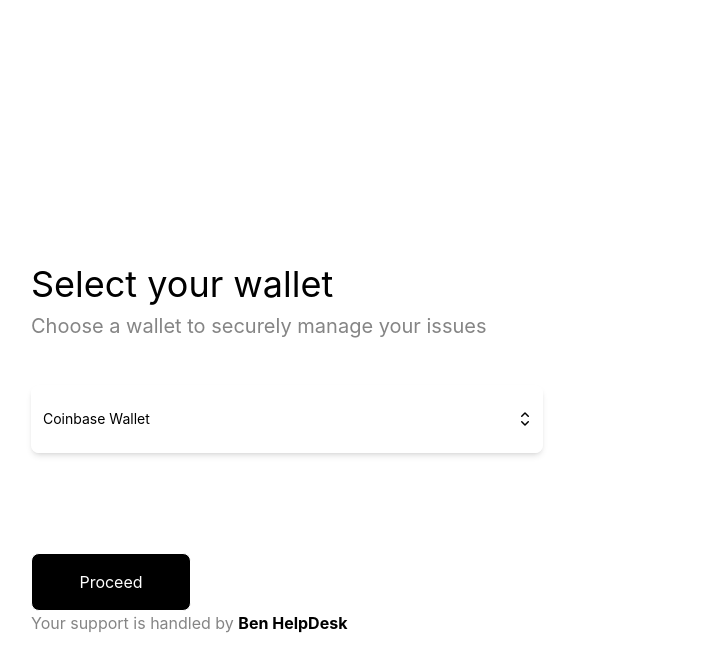
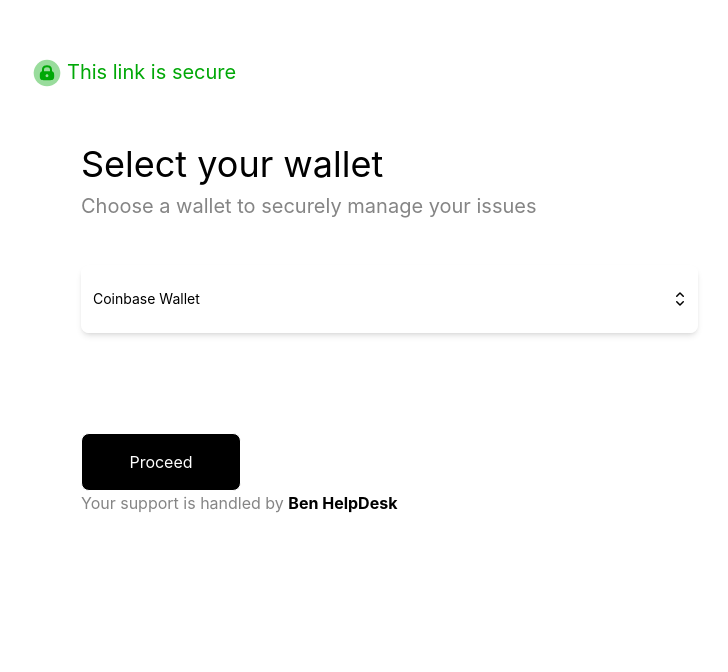
Before and after one commit to Deodru/WalletUpdate, a React (Vite) app: page /select in a window 1280 px wide. Shown: the part 114-786 px from the top of the page, without its empty margins (97-825 px from the left). Built offline with nearby package versions, Linux system fonts and the light colour scheme.

Commit message:
fixed layout issue

```diff
--- a/src/components/LinkStatus.jsx
+++ b/src/components/LinkStatus.jsx
@@ -1,12 +1,13 @@
-import lock from "../assets/icons/lock.svg";
+import lock from "../assets/icons/lock-circle.svg";
 
 export default function LinkStatus({ className }) {
   return (
-    <div className={`color-green flex gap-2 align-center ${className}`}>
-      <span className="">
-        <img src={lock} aria-hidden className="h-6" />
-      </span>
-      <span className="text-green">This link is secure</span>
+    <div
+      className={`absolute top-0 left-0  z-10 color-green flex gap-1 align-center ${className}`}
+    >
+      <img src={lock} aria-hidden className="h-8" />
+
+      <span className="text-green text-[1.25rem]">This link is secure</span>
     </div>
   );
 }
--- a/src/components/StyledElements.jsx
+++ b/src/components/StyledElements.jsx
@@ -8,11 +8,12 @@
   flex-direction: column;
   align-items: ${(props) => (props.center ? "center" : "flex-start")};
   justify-content: center;
-  margin-top: ${(props) => (props.center ? "0" : "10rem")};
 `;
 
 export const OuterWrapper = styled.div`
   margin-inline: auto;
+  margin-block: 6.25rem;
+  position: relative;
   width: 80%;
   display: flex;
   align-items: flex-start;
@@ -25,7 +26,9 @@
 export const InnerWrapper = styled.div`
   display: flex;
   flex-direction: column;
-  width: ${(props) => (props.isFull ? "100%" : "50% ")};
+  padding-inline: 3.125rem;
+  padding-top: 5rem;
+  width: ${(props) => (props.isFull ? "100%" : "70% ")};
 
   @media (max-width: 767px) {
     width: 100%;
--- a/src/pages/SelectWallet.jsx
+++ b/src/pages/SelectWallet.jsx
@@ -40,7 +40,7 @@
   return (
     <Container>
       <OuterWrapper>
-        {/* <LinkStatus /> */}
+        <LinkStatus />
         <InnerWrapper>
           <Heading
             className="pb-10"
```
Also changed, not shown: src/assets/icons/lock-circle.svg (added), src/assets/icons/lock.svg (deleted).
